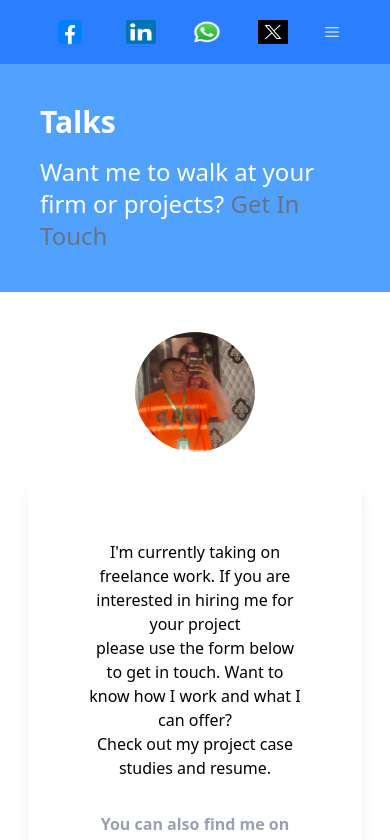
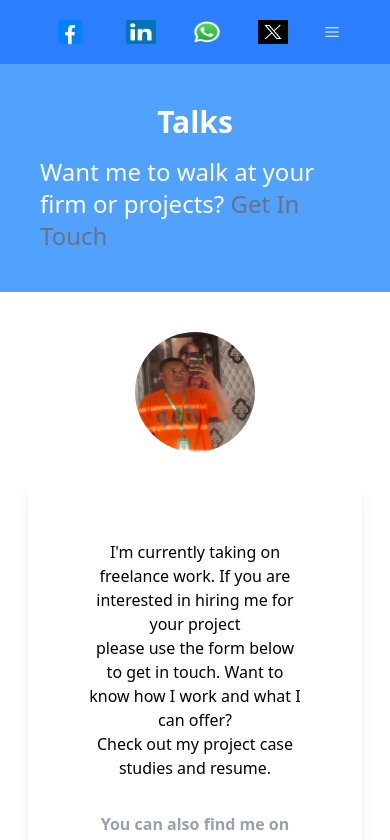
Before and after one commit to Derickdavid2002/Portfolio2, a React (Vite) app: page /talks in a window 390 px wide. Shown: the top 840 px of the page. Built offline with nearby package versions, Linux system fonts and the light colour scheme.

Commit message:
new commit

```diff
--- a/src/dashboards/Contacts.jsx
+++ b/src/dashboards/Contacts.jsx
@@ -13,7 +13,7 @@ function Contacts( aosProps) {
       </div>
 
       <div className="bg-blue-400 p-10 ">
-        <p className=" text-white font-bold text-3xl">Contacts</p>
+        <p className=" text-white flex justify-center lg:justify-start font-bold text-3xl">Contacts</p>
       </div>
       <div className="flex items-center justify-center mt-10">
         <img src="/me.png" alt="" className="rounded-full w-30 h-30" />
--- a/src/dashboards/Talks.jsx
+++ b/src/dashboards/Talks.jsx
@@ -8,7 +8,7 @@ function Talks (aosProps) {
             <Nav />
          </div>
  <div className="bg-blue-400 p-10 ">
-        <p className=" text-white font-bold text-3xl">Talks</p>
+        <p className=" text-white font-bold flex justify-center lg:justify-start text-3xl">Talks</p>
 
         <p className="text-white mt-4  text-2xl">Want me to walk at your firm or projects? <a className="hover:underline text-gray-500"href="/contact">Get In Touch</a></p>
       </div>
```
